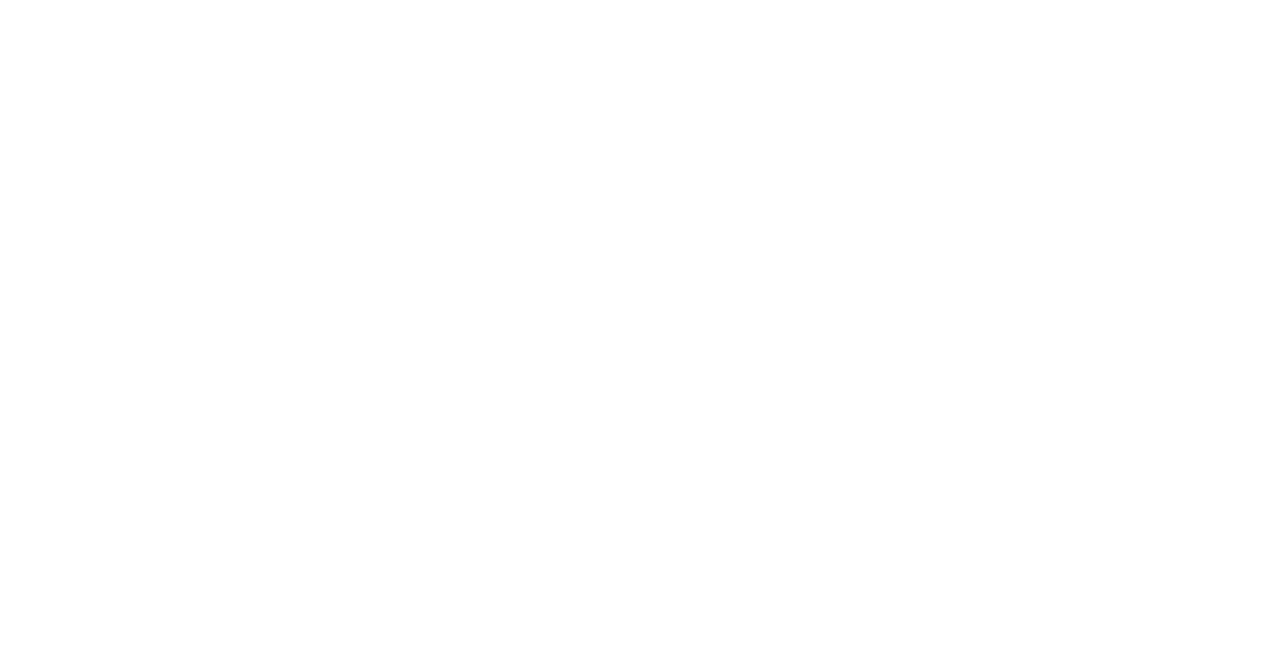
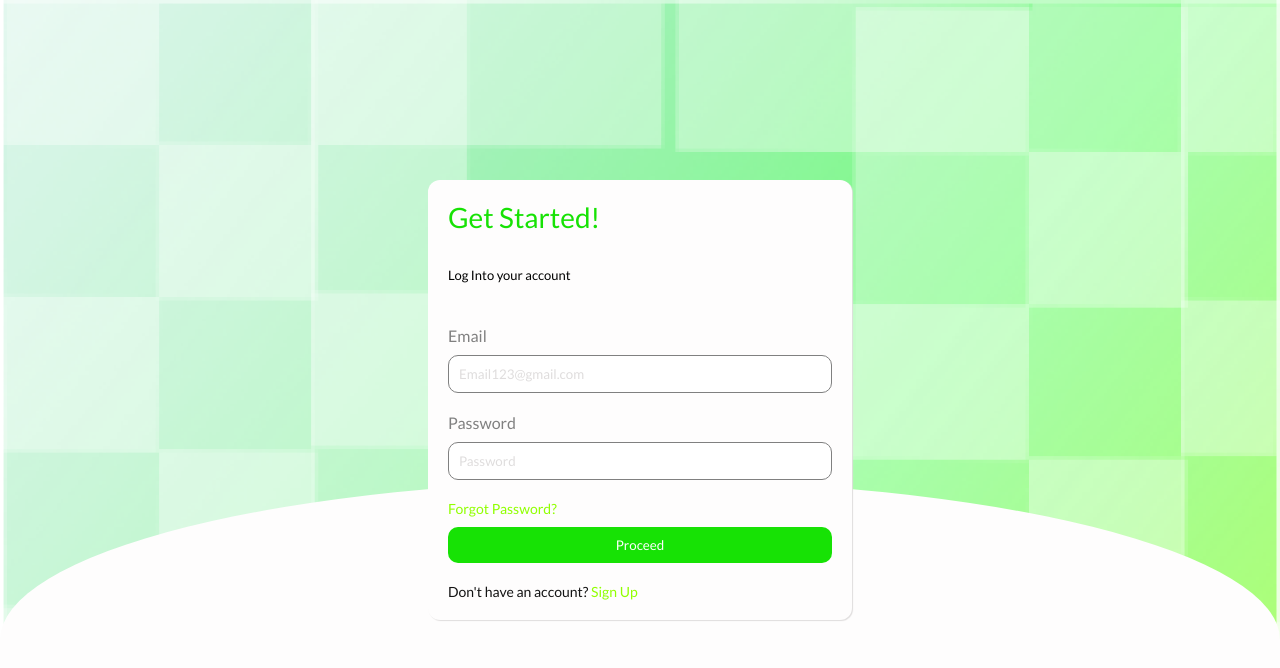
Before and after one commit to WeHub-Group/wehub-invoice-frontend, a React (Vite) app: page /login in a window 1280 px wide. Shown: the top 668 px of the page. Built offline with nearby package versions, Linux system fonts and the light colour scheme.

Commit message:
Worked on Login Page

```diff
--- a/src/screens/Login.jsx
+++ b/src/screens/Login.jsx
@@ -1,9 +1,34 @@
+import { useState } from 'react';
 import '../styles/login.scss'
 import { Link, useNavigate } from "react-router-dom";
 
 const Login = () => {
+    const navigate = useNavigate()
+    const [email, setEmail] = useState("")
+    const [password, setPassword] = useState("")
+
+    function formSubmit() {
+        navigate("/dashboard")
+    }
     return (
-        <div className="login"></div>
+        <div className="login">
+            <div className="center">
+                <div className="header">Get Started!</div>
+                <div className="center_label">Log Into your account</div>
+
+                <form onSubmit={formSubmit}>
+                    <label htmlFor="">Email</label>
+                    <input type="text" placeholder='Email123@gmail.com' minLength={2} maxLength={255} value={email} onChange={(e) => { setEmail(e.target.value) }} />
+                    <label htmlFor="">Password</label>
+                    <input type="password" placeholder='Password' minLength={2} maxLength={255} value={password} onChange={(e) => { setPassword(e.target.value) }} />
+                    <span>Forgot Password?</span>
+                    <input type="submit" value="Proceed" />
+
+                    <p>Don&apos;t have an account? <span>Sign Up</span></p>
+                </form>
+            </div>
+            <div className="bottom"></div>
+        </div>
     )
 }
 
--- a/src/styles/login.scss
+++ b/src/styles/login.scss
@@ -1 +1,107 @@
 @import '../styles/variables.scss';
+
+.login {
+    width: 100vw;
+    height: 100vh;
+    background-image: url("../assets/account_background.png");
+    background-position: top;
+    background-size: cover;
+    display: flex;
+    justify-content: center;
+    align-items: center;
+
+    .center {
+        width: 30%;
+        height: 50%;
+        padding: 20px;
+        justify-content: space-between;
+        background-color: $specialWhite;
+        box-shadow: 1px 1px 1px 0px $grey;
+        z-index: 4;
+        border-radius: $buttonBorderRadius;
+        display: flex;
+        flex-direction: column;
+
+        .header {
+            color: $darkPrimaryColor;
+            font-size: 28px;
+        }
+
+        &_label {
+            font-size: small;
+        }
+
+        form {
+            display: flex;
+            flex-direction: column;
+            justify-content: space-between;
+            gap: 10px;
+
+            :nth-child(odd) {
+                margin-top: 10px;
+            }
+
+            label {
+                color: $darkGrey
+            }
+
+            input {
+                @include inputBox;
+
+                &::placeholder {
+                    font-family: 'Lato' !important;
+                }
+
+                &:hover {
+                    border-color: $primaryColor;
+                    animation: blink 0.1s;
+                }
+
+                @keyframes blink {
+                    0% {
+                        transform: scale(1);
+                    }
+
+                    50% {
+                        transform: scale(1.1);
+                    }
+
+                    100% {
+                        transform: scale(1);
+                    }
+                }
+            }
+
+            input[type='submit'] {
+                background-color: $darkPrimaryColor;
+                color: $specialWhite;
+                border: none;
+                cursor: pointer;
+
+                &:hover {
+                    @include scaleHoverAnimation;
+                }
+            }
+
+            span {
+                color: $primaryColor;
+                font-size: 14px;
+            }
+
+            p {
+                color: $specialBlack;
+                font-size: 14px;
+            }
+        }
+    }
+
+    .bottom {
+        position: fixed;
+        bottom: 0;
+        z-index: 3;
+        background-color: $specialWhite;
+        height: 40%;
+        width: 100vw;
+        border-radius: 100% 100% 0px 0px;
+    }
+}
```
